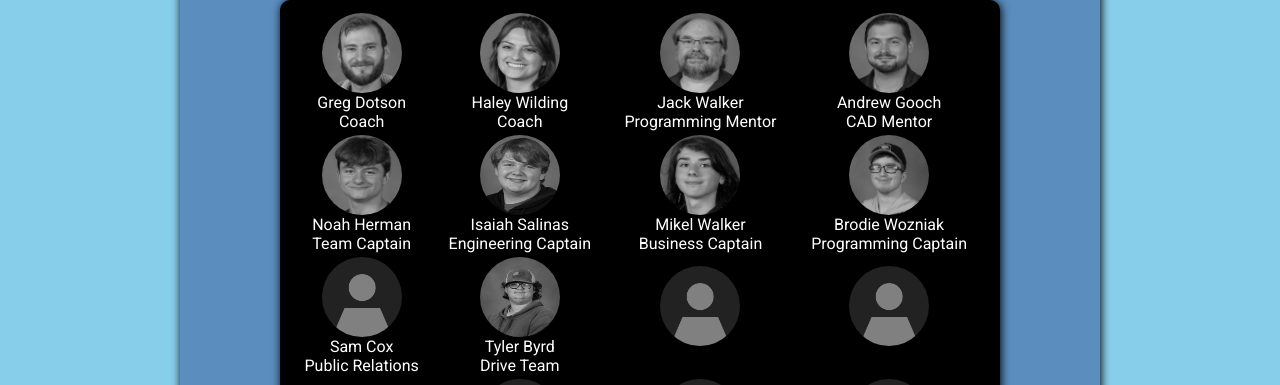
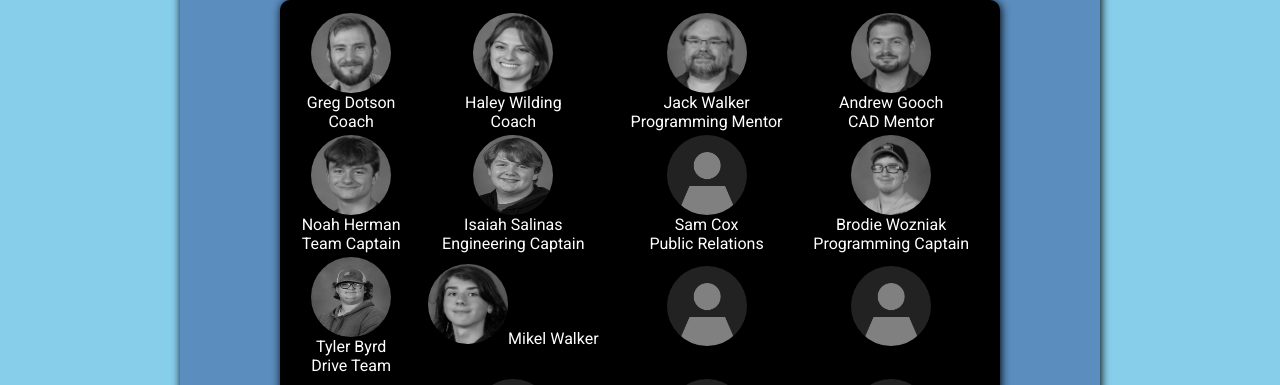
Before and after one commit to seasiderobotics3673/seasiderobotics3673.github.io, a plain HTML site: page team.html in a window 1280 px wide. Shown: the part 387-772 px from the top of the page. Drawn offline with Linux system fonts and the light colour scheme.

Commit message:
Update team.html

```diff
--- a/team.html
+++ b/team.html
@@ -60,7 +60,7 @@
                      <div><img class="containerP" src="source/roster2022/Isaiah Salinas.png" /><br />Isaiah Salinas<br />Engineering Captain</div>
 		</td>
                 <td>
-			<div><img class="containerP" src="source/roster2022/WalkerMikel.jpg" /><br />Mikel Walker<br />Business Captain</div>
+			<div><img class="containerP" src="source/profile/miss.png" /><br />Sam Cox<br />Public Relations</div>
 		</td>
                 <td>
 			<div><img class="containerP" src="source/roster2022/WozniakBrodie.jpg" /><br />Brodie Wozniak<br />Programming Captain</div>
@@ -69,10 +69,10 @@
             <!--members (1st col. = programmers, 2nd col. = engineers, 3rd col. = business)-->
             <tr>
                 <td>
-                    <div><img class="containerP" src="source/profile/miss.png" /><br />Sam Cox<br />Public Relations</div>
+                    <div><img class="containerP" src="source/roster2022/ByrdTyler.jpg" /><br />Tyler Byrd<br />Drive Team</div>
 	        </td>
                 <td>
-		    <div><img class="containerP" src="source/roster2022/ByrdTyler.jpg" /><br />Tyler Byrd<br />Drive Team</div>
+		    <div><img class="containerP" src="source/roster2022/WalkerMikel.jpg" />Mikel Walker<br /><br /></div>
                 </td>
                 <td>
                     <div><img class="containerP" src="source/profile/miss.png" /><br /><br /></div>
```
